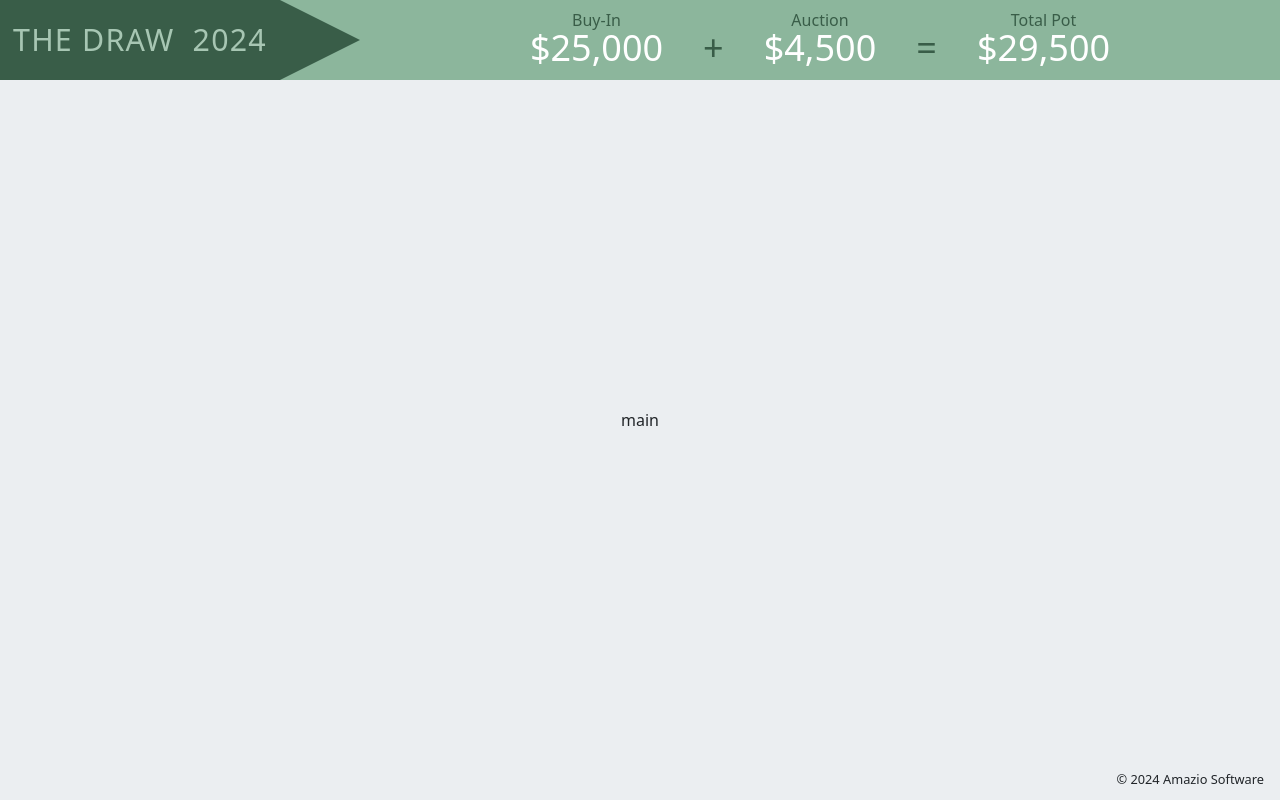
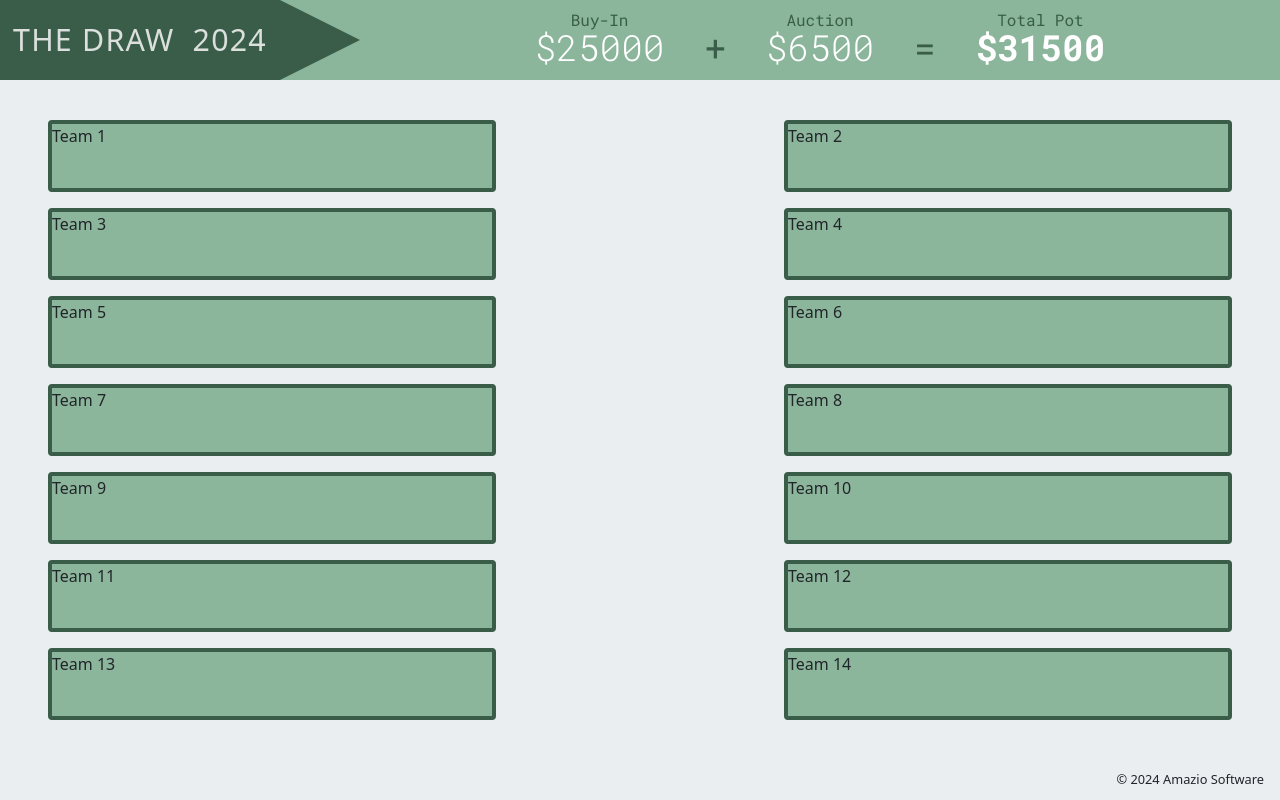
Before and after one commit to amazio/the-draw, a React (Vite) app: page / in a window 1280 px wide. Built offline with nearby package versions, Linux system fonts and the light colour scheme.

Commit message:
Start TeamGrid

```diff
--- a/index.html
+++ b/index.html
@@ -1,15 +1,23 @@
 <!doctype html>
 <html lang="en">
+
 <head>
   <meta charset="UTF-8" />
   <link rel="icon" type="image/jpeg" href="/dollarsign.jpeg" />
   <meta name="viewport" content="width=device-width, initial-scale=1.0" />
   <title>THE DRAW 2024</title>
-    <link href="https://cdn.jsdelivr.net/npm/bootstrap@5.3.2/dist/css/bootstrap.min.css" rel="stylesheet" integrity="sha384-T3c6CoIi6uLrA9TneNEoa7RxnatzjcDSCmG1MXxSR1GAsXEV/Dwwykc2MPK8M2HN" crossorigin="anonymous">
-    <script src="https://cdn.jsdelivr.net/npm/bootstrap@5.3.2/dist/js/bootstrap.bundle.min.js" integrity="sha384-C6RzsynM9kWDrMNeT87bh95OGNyZPhcTNXj1NW7RuBCsyN/o0jlpcV8Qyq46cDfL" crossorigin="anonymous"></script>
+  <link rel="preconnect" href="https://fonts.googleapis.com">
+  <link rel="preconnect" href="https://fonts.gstatic.com" crossorigin>
+  <link href="https://fonts.googleapis.com/css2?family=Roboto+Mono:wght@100;200;300;400;500;600;700&display=swap" rel="stylesheet">  <link href="https://cdn.jsdelivr.net/npm/bootstrap@5.3.2/dist/css/bootstrap.min.css" rel="stylesheet"
+    integrity="sha384-T3c6CoIi6uLrA9TneNEoa7RxnatzjcDSCmG1MXxSR1GAsXEV/Dwwykc2MPK8M2HN" crossorigin="anonymous">
+  <script src="https://cdn.jsdelivr.net/npm/bootstrap@5.3.2/dist/js/bootstrap.bundle.min.js"
+    integrity="sha384-C6RzsynM9kWDrMNeT87bh95OGNyZPhcTNXj1NW7RuBCsyN/o0jlpcV8Qyq46cDfL"
+    crossorigin="anonymous"></script>
 </head>
+
 <body>
   <div id="root"></div>
   <script type="module" src="/src/main.jsx"></script>
 </body>
+
 </html>
--- a/src/App.css
+++ b/src/App.css
@@ -13,7 +13,8 @@ header .title {
   align-items: center;
   width: 35vmin;
   background-color: var(--green-8);
-  color: var(--text-green-light);
+  color: #dbe0dd;
+  /* color: var(--text-green-light); */
   font-size: 3.8vmin;
   letter-spacing: 0.15vmin;
 }
--- a/src/App.jsx
+++ b/src/App.jsx
@@ -1,16 +1,20 @@
-import { useState } from 'react'
-import './App.css'
-import Pot from './components/Pot/Pot';
+import { useState } from 'react';
+import './App.css';
+import * as teamsService from './utilities/teams-service';
+import Header from './components/Header/Header';
+import TeamGrid from './components/TeamGrid/TeamGrid';
 
 function App() {
+  const [teams, setTeams] = useState(teamsService.getInitialTeams());
+  const [activeTeam, setActiveTeam] = useState(null);
+  const buyInPot = 25000;
+  const auctionPot = 6500;
   return (
     <>
-      <header>
-        <div className="title">THE DRAW &nbsp;2024</div>
-        <div className="triangle" />
-        <Pot />
-      </header>
-      <main>main</main>
+      <Header buyInPot={buyInPot} auctionPot={auctionPot} />
+      <main>
+        <TeamGrid teams={teams} activeTeam={activeTeam} setActiveTeam={setActiveTeam} />
+      </main>
       <footer>&copy; 2024 Amazio Software</footer>
     </>
   )
--- /dev/null
+++ b/src/components/Header/Header.jsx
@@ -0,0 +1,11 @@
+import Pot from '../Pot/Pot';
+
+export default function Header({ buyInPot, auctionPot }) {
+  return (
+    <header>
+      <div className="title">THE DRAW &nbsp;2024</div>
+      <div className="triangle" />
+      <Pot buyInPot={buyInPot} auctionPot={auctionPot} />
+    </header>
+  );
+}
--- a/src/components/Pot/Pot.css
+++ b/src/components/Pot/Pot.css
@@ -1,4 +1,5 @@
 .Pot {
+  font-family: 'Roboto Mono';
   display: grid;
   grid-template-columns: repeat(5, auto);
   grid-template-rows: 2vmin 5vmin;
@@ -18,14 +19,15 @@
 
 .Pot .symbol {
   color: var(--green-8);
+  font-weight: normal;
 }
 
 .Pot h1 {
   font-size: 4.5vmin;
-  font-weight: lighter;
+  font-weight: 300;
   margin: -0.2vmin 0 0 0;
 }
 
 .Pot h1:nth-of-type(5) {
-  font-weight: normal;
+  font-weight: bold;
 }
--- a/src/components/Pot/Pot.jsx
+++ b/src/components/Pot/Pot.jsx
@@ -1,6 +1,6 @@
 import './Pot.css';
 
-export default function Pot() {
+export default function Pot({ buyInPot, auctionPot }) {
   return (
     <section className="Pot">
       <div className='heading'>Buy-In</div>
@@ -8,11 +8,11 @@ export default function Pot() {
       <div className='heading'>Auction</div>
       <div />
       <div className='heading'>Total Pot</div>
-      <h1>$25,000</h1>
+      <h1>${buyInPot}</h1>
       <h1 className='symbol'>+</h1>
-      <h1>$4,500</h1>
+      <h1>${auctionPot}</h1>
       <h1 className='symbol'>=</h1>
-      <h1>$29,500</h1>
+      <h1>${(buyInPot + auctionPot)}</h1>
     </section>
   );
 }
--- /dev/null
+++ b/src/components/Team/Team.css
@@ -0,0 +1,5 @@
+.Team {
+  background-color: var(--green-2);
+  border: .5vmin solid var(--green-8);
+  border-radius: .5vmin;
+}
--- /dev/null
+++ b/src/components/Team/Team.jsx
@@ -0,0 +1,11 @@
+import './Team.css';
+
+export default function Team({ team }) {
+  return (
+    <article className='Team' style={{gridArea: `team-${team.num}`}}>
+      <div>Team {team.num}</div>
+      <h3>{team.player1}</h3>
+      <h3>{team.player2}</h3>
+    </article>
+  );
+}
--- /dev/null
+++ b/src/components/TeamGrid/TeamGrid.css
@@ -0,0 +1,14 @@
+.TeamGrid {
+  display: grid;
+  grid-template-columns: 35vw 20vw 35vw;
+  grid-template-rows: repeat(7, 9vmin);
+  gap: 2vmin;
+  grid-template-areas:
+   "team-1 . team-2"
+   "team-3 . team-4"
+   "team-5 . team-6"
+   "team-7 . team-8"
+   "team-9 . team-10"
+   "team-11 . team-12"
+   "team-13 . team-14";
+}
--- /dev/null
+++ b/src/components/TeamGrid/TeamGrid.jsx
@@ -0,0 +1,19 @@
+import './TeamGrid.css';
+import Team from '../Team/Team';
+
+export default function TeamGrid({ teams, activeTeam, setActiveTeam }) {
+  const teamCards = teams.map((t) => <Team team={t} key={t.num} />);
+  return (
+    <section className="TeamGrid">
+      {teamCards}
+      { activeTeam &&
+          <div style={{
+            gridColumn: 2,
+            gridRow: Math.floor(activeTeam.num / 2 + 1)
+          }}>
+            BIDDER
+          </div>
+      }
+    </section>
+  );
+}
--- /dev/null
+++ b/src/utilities/teams-service.js
@@ -0,0 +1,14 @@
+export function getInitialTeams() {
+  const numTeams = 14;
+  const teams = new Array(numTeams).fill(null)
+    .map((_, idx) => ({
+      num: idx + 1,
+      player1: '',
+      player2: '',
+      owners: '',
+      bid: 0,
+      payouts: [0, 0, 0],
+      locked: false
+    }));
+  return teams;
+}
```
Lines whose indentation alone changed are shown as unchanged.
